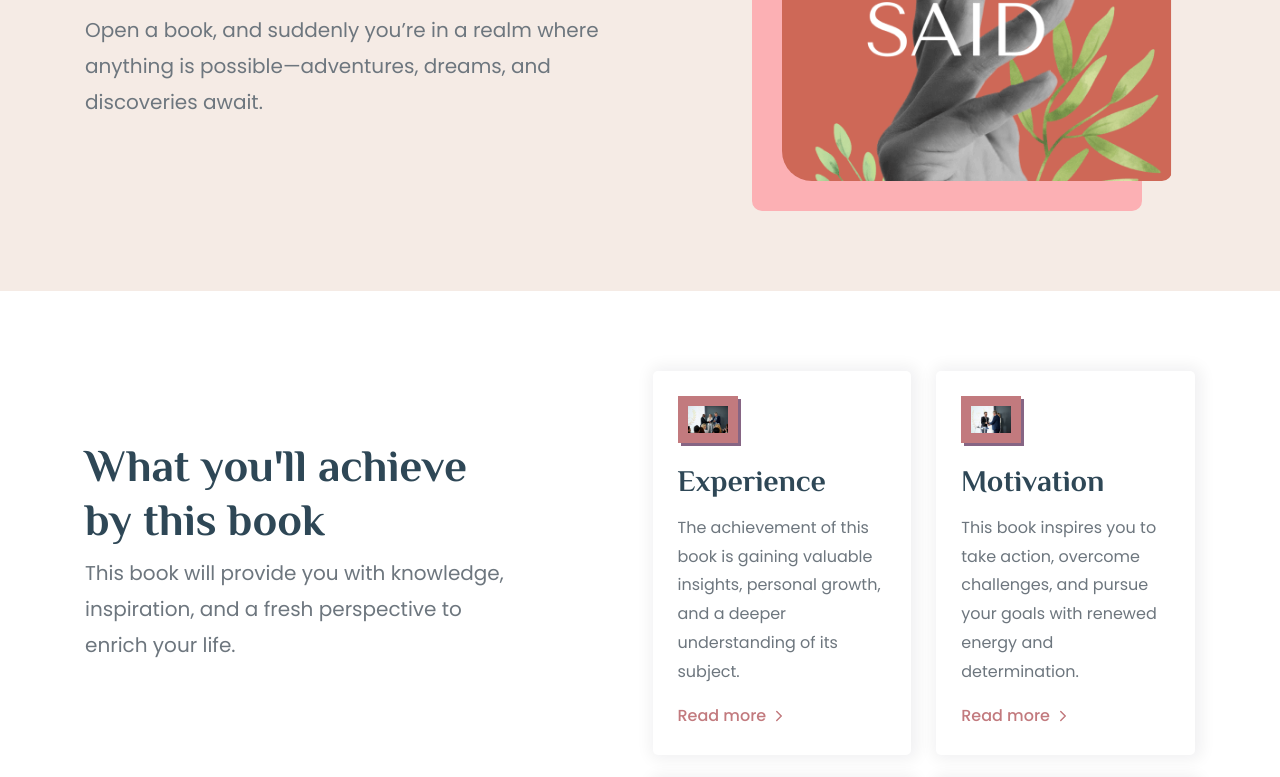
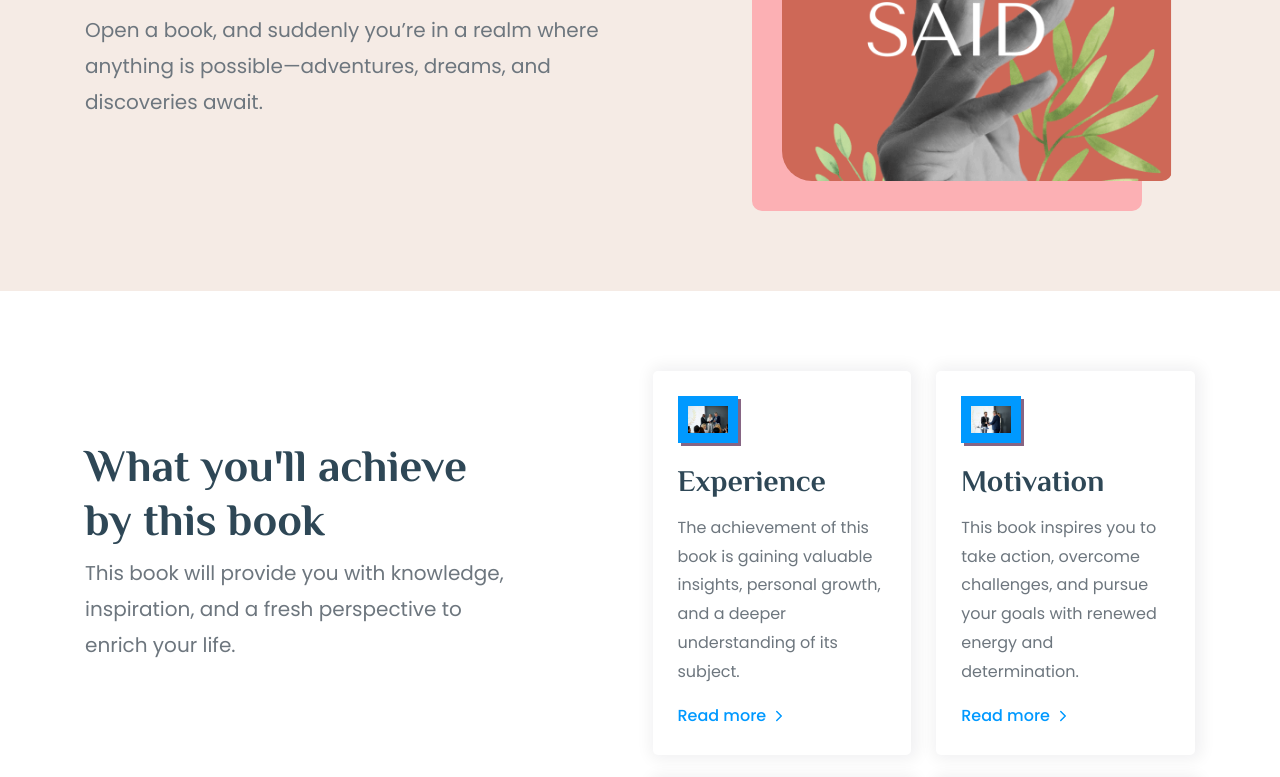
Before and after one commit to MustafaMurtaza1/first-project, a plain HTML site: page index.html in a window 1280 px wide. Shown: the part 567-1344 px from the top of the page. Drawn offline with nearby package versions, Linux system fonts and the light colour scheme.

Commit message:
change colour

```diff
--- a/style.css
+++ b/style.css
@@ -1,15 +1,13 @@
-
-
 :root {
   /* color */
-  --chinese-violet_30: hsla(304, 14%, 46%, 0.3);
+    --chinese-violet_30: hsla(304, 100%, 50%, 0.3);
     --chinese-violet: hsl(304, 14%, 46%);
     --sonic-silver: hsl(208, 7%, 46%);
     --old-rose_30: hsla(357, 37%, 62%, 0.3);
     --ghost-white: hsl(233, 33%, 95%);
     --light-pink: hsl(357, 93%, 84%);
     --light-gray: hsl(0, 0%, 80%);
-  --old-rose: hsl(357, 37%, 62%);
+    --old-rose: hsl(204, 100%, 50%);
     --seashell: hsl(20, 43%, 93%);
     --charcoal: hsl(203, 30%, 26%);
     --white: hsl(0, 0%, 100%);
@@ -767,3 +765,4 @@ textarea.input-field {
     .footer .logo {
        margin-block-end: 0; }
   }
+  .
```
Lines whose indentation alone changed are shown as unchanged.
